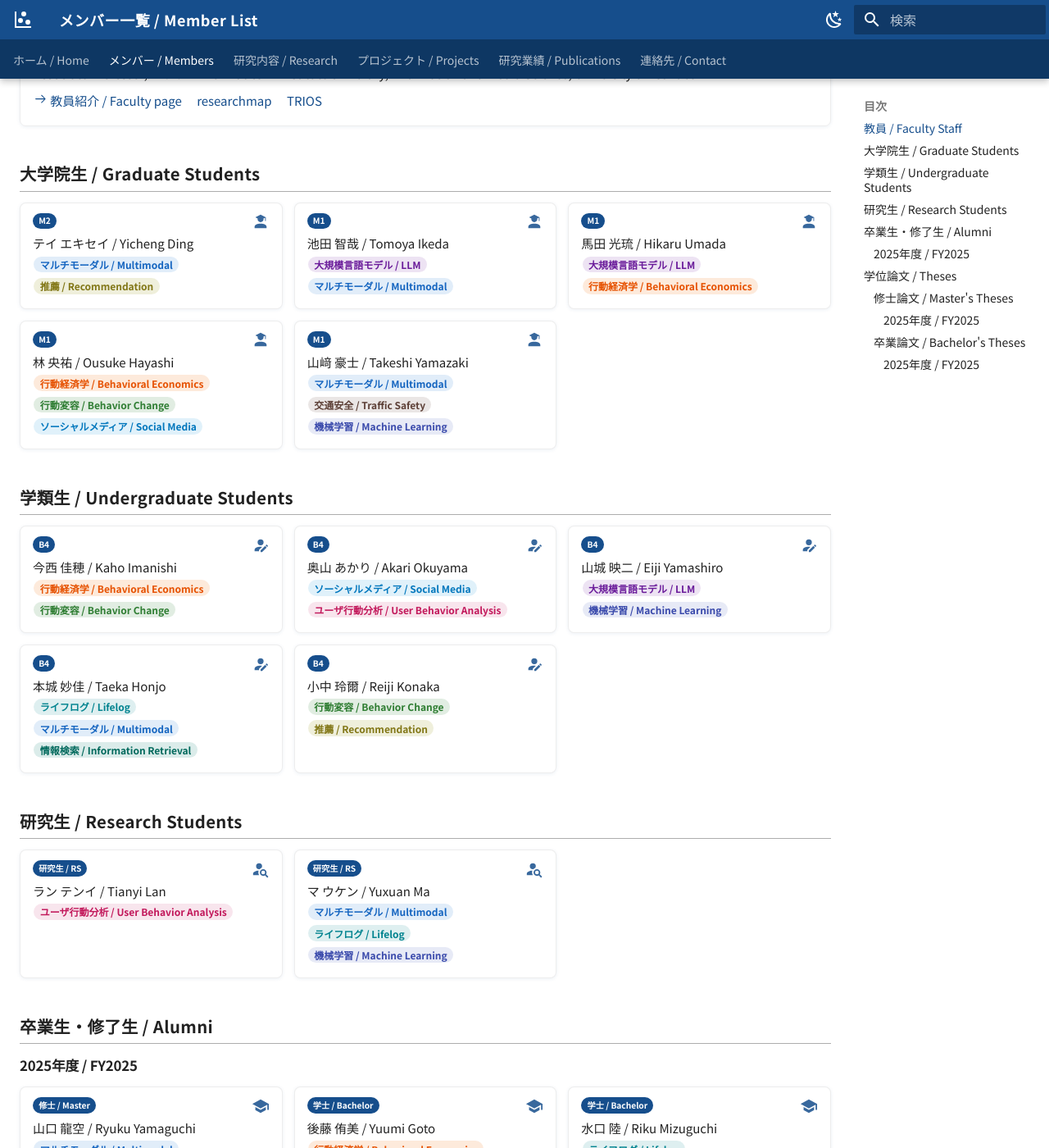
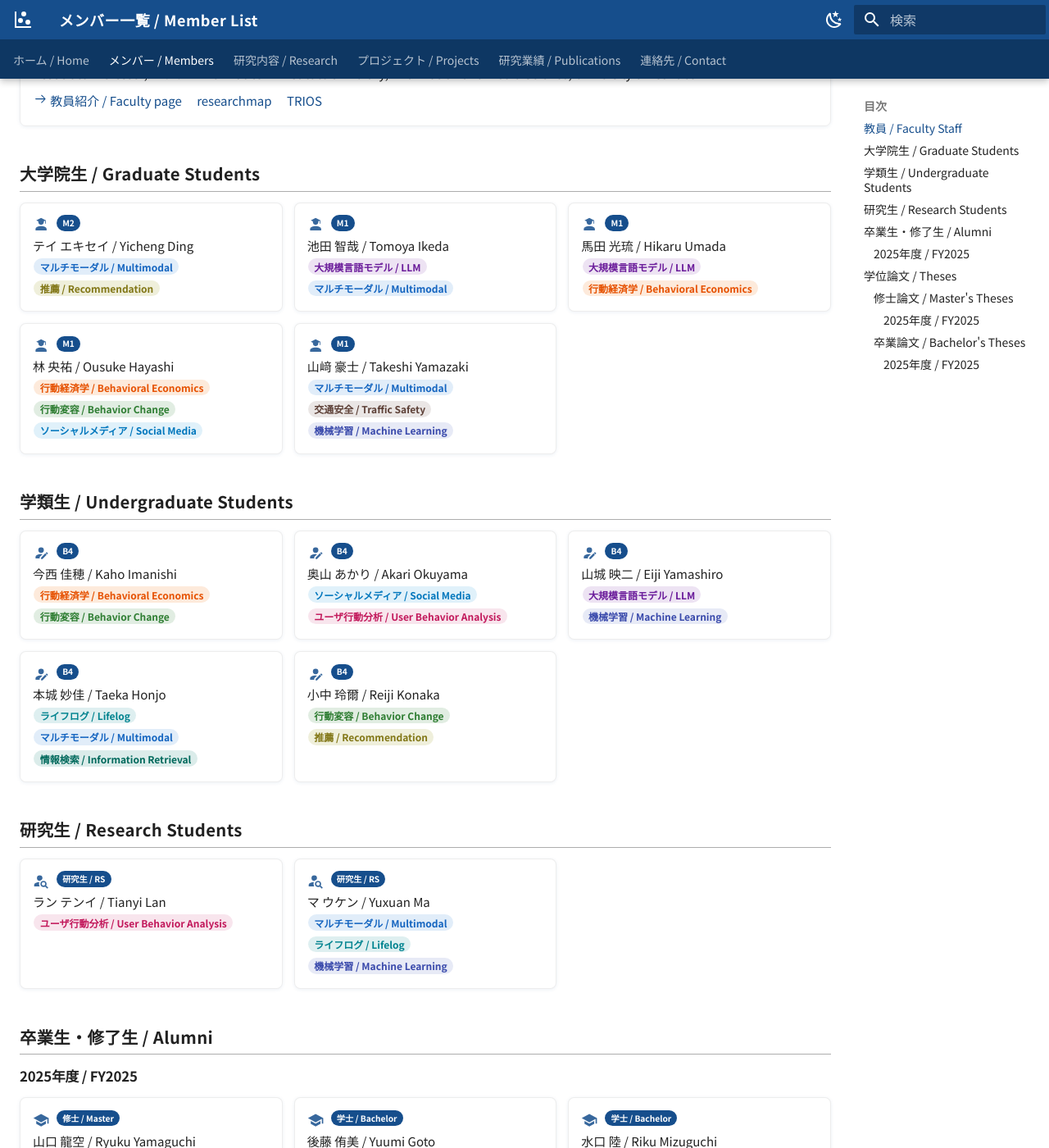
Before and after one commit to yamamotolab-tsukuba/yamamotolab-tsukuba.github.io, an MkDocs documentation site: the page built from docs/members.md, in a window 1280 px wide and 1400 px high, scrolled down 299 px. Shown: the whole window at 82% size. Built offline with MkDocs 1.6.1 and Material for MkDocs 9.7.7, drawn with Linux system fonts in a browser that asks for light colours.

Commit message:
メンバーカードの区分アイコンを学年ラベルの左に配置
Co-Authored-By: Claude Fable 5 <noreply@anthropic.com>

```diff
--- a/docs/members.md
+++ b/docs/members.md
@@ -21,11 +21,11 @@
 
 <div class="lab-members" markdown>
 
-- :material-account-school:{ .middle } <span class="member-grade">M2</span>テイ エキセイ / Yicheng Ding<br><span class="ptag ptag-mm">マルチモーダル / Multimodal</span> <span class="ptag ptag-rec">推薦 / Recommendation</span>
-- :material-account-school:{ .middle } <span class="member-grade">M1</span>池田 智哉 / Tomoya Ikeda<br><span class="ptag ptag-llm">大規模言語モデル / LLM</span> <span class="ptag ptag-mm">マルチモーダル / Multimodal</span>
-- :material-account-school:{ .middle } <span class="member-grade">M1</span>馬田 光琉 / Hikaru Umada<br><span class="ptag ptag-llm">大規模言語モデル / LLM</span> <span class="ptag ptag-be">行動経済学 / Behavioral Economics</span>
-- :material-account-school:{ .middle } <span class="member-grade">M1</span>林 央祐 / Ousuke Hayashi<br><span class="ptag ptag-be">行動経済学 / Behavioral Economics</span> <span class="ptag ptag-bc">行動変容 / Behavior Change</span> <span class="ptag ptag-sm">ソーシャルメディア / Social Media</span>
-- :material-account-school:{ .middle } <span class="member-grade">M1</span>山﨑 豪士 / Takeshi Yamazaki<br><span class="ptag ptag-mm">マルチモーダル / Multimodal</span> <span class="ptag ptag-ts">交通安全 / Traffic Safety</span> <span class="ptag ptag-ml">機械学習 / Machine Learning</span>
+- :material-account-school:{ .middle } <span class="member-grade">M2</span><br>テイ エキセイ / Yicheng Ding<br><span class="ptag ptag-mm">マルチモーダル / Multimodal</span> <span class="ptag ptag-rec">推薦 / Recommendation</span>
+- :material-account-school:{ .middle } <span class="member-grade">M1</span><br>池田 智哉 / Tomoya Ikeda<br><span class="ptag ptag-llm">大規模言語モデル / LLM</span> <span class="ptag ptag-mm">マルチモーダル / Multimodal</span>
+- :material-account-school:{ .middle } <span class="member-grade">M1</span><br>馬田 光琉 / Hikaru Umada<br><span class="ptag ptag-llm">大規模言語モデル / LLM</span> <span class="ptag ptag-be">行動経済学 / Behavioral Economics</span>
+- :material-account-school:{ .middle } <span class="member-grade">M1</span><br>林 央祐 / Ousuke Hayashi<br><span class="ptag ptag-be">行動経済学 / Behavioral Economics</span> <span class="ptag ptag-bc">行動変容 / Behavior Change</span> <span class="ptag ptag-sm">ソーシャルメディア / Social Media</span>
+- :material-account-school:{ .middle } <span class="member-grade">M1</span><br>山﨑 豪士 / Takeshi Yamazaki<br><span class="ptag ptag-mm">マルチモーダル / Multimodal</span> <span class="ptag ptag-ts">交通安全 / Traffic Safety</span> <span class="ptag ptag-ml">機械学習 / Machine Learning</span>
 
 </div>
 
@@ -33,11 +33,11 @@
 
 <div class="lab-members" markdown>
 
-- :material-account-edit:{ .middle } <span class="member-grade">B4</span>今西 佳穂 / Kaho Imanishi<br><span class="ptag ptag-be">行動経済学 / Behavioral Economics</span> <span class="ptag ptag-bc">行動変容 / Behavior Change</span>
-- :material-account-edit:{ .middle } <span class="member-grade">B4</span>奥山 あかり / Akari Okuyama<br><span class="ptag ptag-sm">ソーシャルメディア / Social Media</span> <span class="ptag ptag-uba">ユーザ行動分析 / User Behavior Analysis</span>
-- :material-account-edit:{ .middle } <span class="member-grade">B4</span>山城 映二 / Eiji Yamashiro<br><span class="ptag ptag-llm">大規模言語モデル / LLM</span> <span class="ptag ptag-ml">機械学習 / Machine Learning</span>
-- :material-account-edit:{ .middle } <span class="member-grade">B4</span>本城 妙佳 / Taeka Honjo<br><span class="ptag ptag-ll">ライフログ / Lifelog</span> <span class="ptag ptag-mm">マルチモーダル / Multimodal</span> <span class="ptag ptag-ir">情報検索 / Information Retrieval</span>
-- :material-account-edit:{ .middle } <span class="member-grade">B4</span>小中 玲爾 / Reiji Konaka<br><span class="ptag ptag-bc">行動変容 / Behavior Change</span> <span class="ptag ptag-rec">推薦 / Recommendation</span>
+- :material-account-edit:{ .middle } <span class="member-grade">B4</span><br>今西 佳穂 / Kaho Imanishi<br><span class="ptag ptag-be">行動経済学 / Behavioral Economics</span> <span class="ptag ptag-bc">行動変容 / Behavior Change</span>
+- :material-account-edit:{ .middle } <span class="member-grade">B4</span><br>奥山 あかり / Akari Okuyama<br><span class="ptag ptag-sm">ソーシャルメディア / Social Media</span> <span class="ptag ptag-uba">ユーザ行動分析 / User Behavior Analysis</span>
+- :material-account-edit:{ .middle } <span class="member-grade">B4</span><br>山城 映二 / Eiji Yamashiro<br><span class="ptag ptag-llm">大規模言語モデル / LLM</span> <span class="ptag ptag-ml">機械学習 / Machine Learning</span>
+- :material-account-edit:{ .middle } <span class="member-grade">B4</span><br>本城 妙佳 / Taeka Honjo<br><span class="ptag ptag-ll">ライフログ / Lifelog</span> <span class="ptag ptag-mm">マルチモーダル / Multimodal</span> <span class="ptag ptag-ir">情報検索 / Information Retrieval</span>
+- :material-account-edit:{ .middle } <span class="member-grade">B4</span><br>小中 玲爾 / Reiji Konaka<br><span class="ptag ptag-bc">行動変容 / Behavior Change</span> <span class="ptag ptag-rec">推薦 / Recommendation</span>
 
 </div>
 
@@ -45,8 +45,8 @@
 
 <div class="lab-members" markdown>
 
-- :material-account-search:{ .middle } <span class="member-grade">研究生 / RS</span>ラン テンイ / Tianyi Lan<br><span class="ptag ptag-uba">ユーザ行動分析 / User Behavior Analysis</span>
-- :material-account-search:{ .middle } <span class="member-grade">研究生 / RS</span>マ ウケン / Yuxuan Ma<br><span class="ptag ptag-mm">マルチモーダル / Multimodal</span> <span class="ptag ptag-ll">ライフログ / Lifelog</span> <span class="ptag ptag-ml">機械学習 / Machine Learning</span>
+- :material-account-search:{ .middle } <span class="member-grade">研究生 / RS</span><br>ラン テンイ / Tianyi Lan<br><span class="ptag ptag-uba">ユーザ行動分析 / User Behavior Analysis</span>
+- :material-account-search:{ .middle } <span class="member-grade">研究生 / RS</span><br>マ ウケン / Yuxuan Ma<br><span class="ptag ptag-mm">マルチモーダル / Multimodal</span> <span class="ptag ptag-ll">ライフログ / Lifelog</span> <span class="ptag ptag-ml">機械学習 / Machine Learning</span>
 
 </div>
 
@@ -56,9 +56,9 @@
 
 <div class="lab-members" markdown>
 
-- :material-school:{ .middle } <span class="member-grade">修士 / Master</span>山口 龍空 / Ryuku Yamaguchi<br><span class="ptag ptag-mm">マルチモーダル / Multimodal</span> <span class="ptag ptag-ir">情報検索 / Information Retrieval</span>
-- :material-school:{ .middle } <span class="member-grade">学士 / Bachelor</span>後藤 侑美 / Yuumi Goto<br><span class="ptag ptag-be">行動経済学 / Behavioral Economics</span> <span class="ptag ptag-ir">情報検索 / Information Retrieval</span>
-- :material-school:{ .middle } <span class="member-grade">学士 / Bachelor</span>水口 陸 / Riku Mizuguchi<br><span class="ptag ptag-ll">ライフログ / Lifelog</span> <span class="ptag ptag-mm">マルチモーダル / Multimodal</span> <span class="ptag ptag-hc">ヘルスケア / Healthcare</span>
+- :material-school:{ .middle } <span class="member-grade">修士 / Master</span><br>山口 龍空 / Ryuku Yamaguchi<br><span class="ptag ptag-mm">マルチモーダル / Multimodal</span> <span class="ptag ptag-ir">情報検索 / Information Retrieval</span>
+- :material-school:{ .middle } <span class="member-grade">学士 / Bachelor</span><br>後藤 侑美 / Yuumi Goto<br><span class="ptag ptag-be">行動経済学 / Behavioral Economics</span> <span class="ptag ptag-ir">情報検索 / Information Retrieval</span>
+- :material-school:{ .middle } <span class="member-grade">学士 / Bachelor</span><br>水口 陸 / Riku Mizuguchi<br><span class="ptag ptag-ll">ライフログ / Lifelog</span> <span class="ptag ptag-mm">マルチモーダル / Multimodal</span> <span class="ptag ptag-hc">ヘルスケア / Healthcare</span>
 
 </div>
 
--- a/docs/stylesheets/extra.css
+++ b/docs/stylesheets/extra.css
@@ -243,8 +243,8 @@
 }
 
 .lab-members .member-grade {
-  display: block;
-  width: fit-content;
+  display: inline-block;
+  vertical-align: middle;
   margin: 0 0 0.5em;
   padding: 0.08em 0.7em;
   border-radius: 1em;
@@ -255,11 +255,12 @@
   white-space: nowrap;
 }
 
-/* メンバーカード右上の区分アイコン */
+/* メンバーカードの区分アイコン（学年ラベルの左） */
 .md-typeset .lab-members li > .twemoji {
-  float: right;
   color: var(--md-primary-fg-color);
-  font-size: 1.3em;
+  font-size: 1.2em;
+  margin-right: 0.3em;
+  vertical-align: middle;
   opacity: 0.85;
 }
 
```
